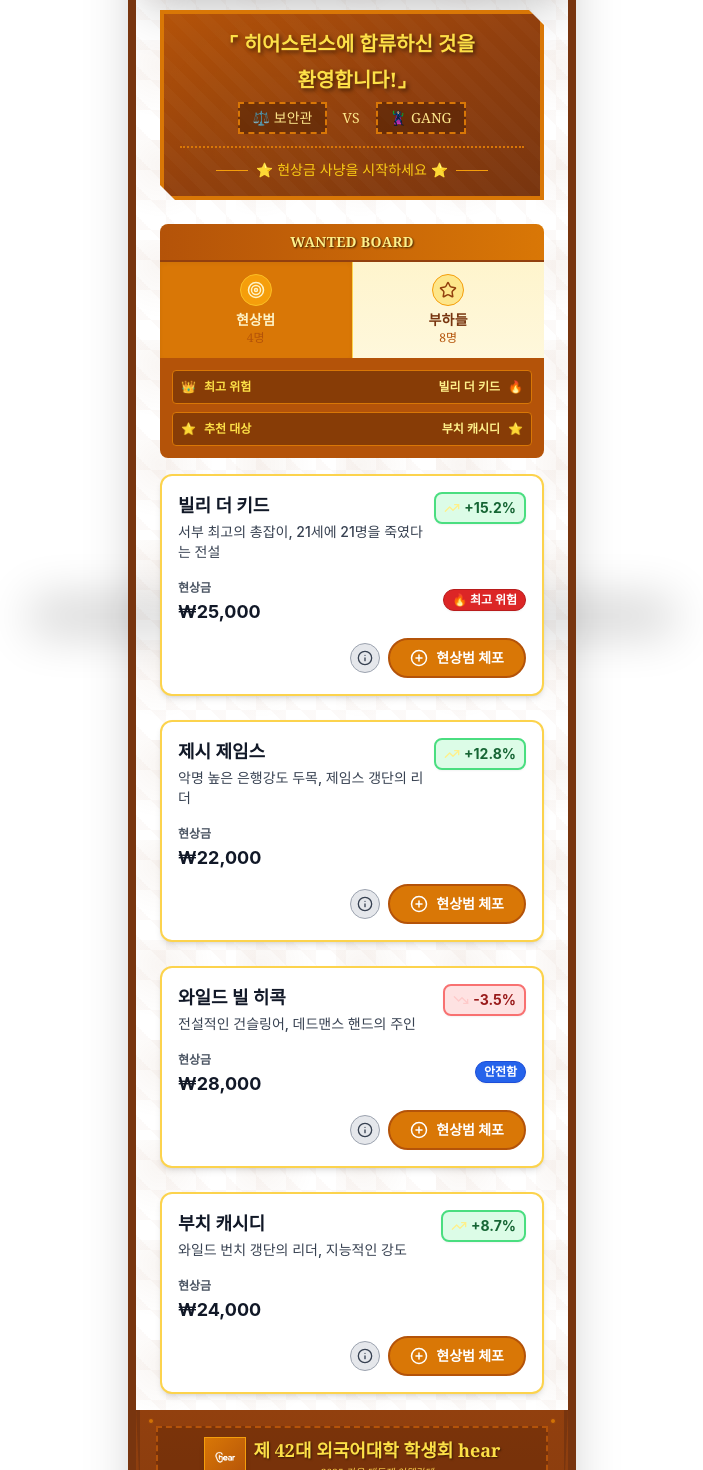
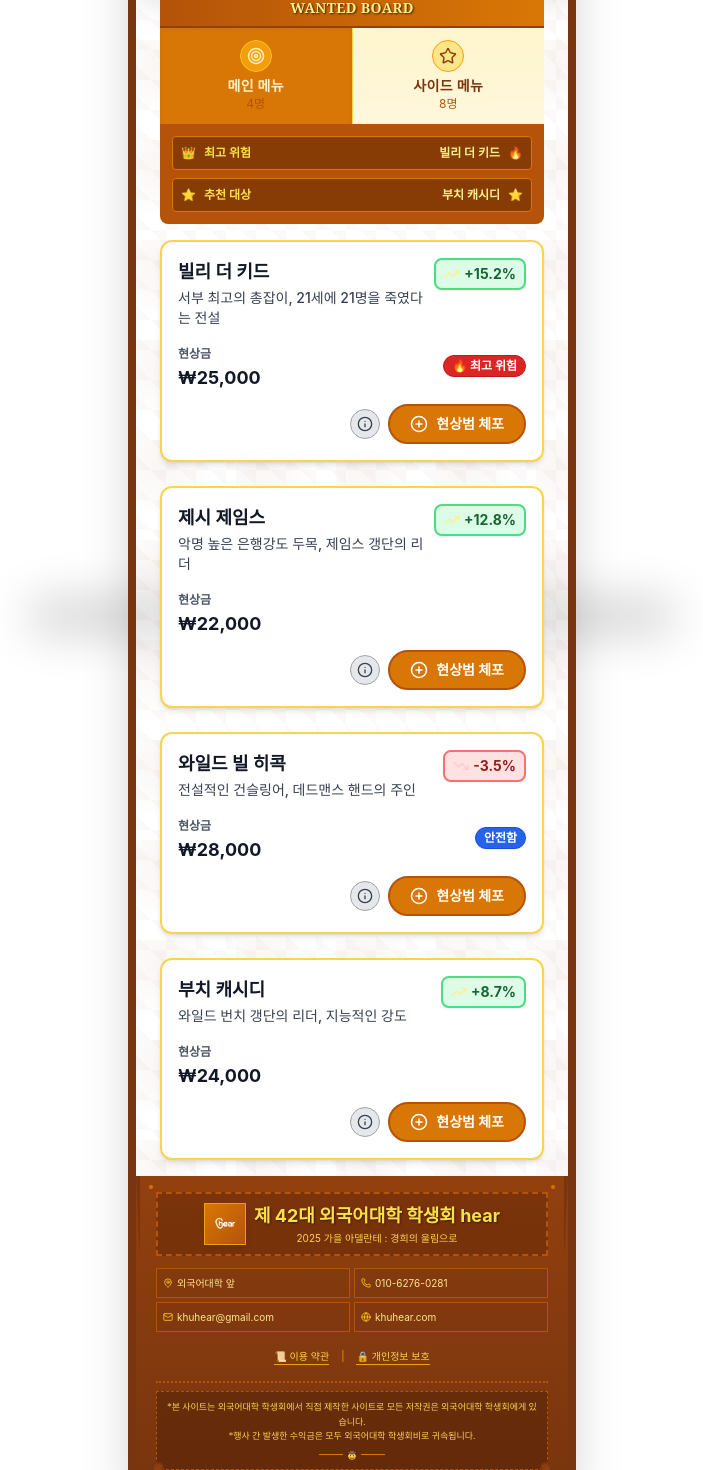
Before and after one commit to hdh985/-42-hear, a React (Create React App) app in the folder frontend/: page / in a window 1280 px wide. Shown: the part 168-1638 px from the top of the page, without its empty margins (288-991 px from the left). Built offline with nearby package versions, Linux system fonts and the light colour scheme.

Commit message:
fix: 프론트엔드 폰트 수정

```diff
--- a/frontend/src/App.tsx
+++ b/frontend/src/App.tsx
@@ -230,62 +230,6 @@ const App: React.FC = () => {
 
         <main className="px-6 py-4 relative z-10">
 
-          {/* 환영 메시지 - 서부 스타일 */}
-          <div className="mb-6 bg-gradient-to-br from-amber-700 via-amber-800 to-amber-900 text-amber-100 border-4 border-amber-600 shadow-2xl relative overflow-hidden"
-               style={{
-                 clipPath: 'polygon(0 0, calc(100% - 15px) 0, 100% 15px, 100% 100%, 15px 100%, 0 calc(100% - 15px))'
-               }}>
-
-            {/* 배경 패턴 */}
-            <div
-              className="absolute inset-0 opacity-20"
-              style={{
-                backgroundImage: `
-                  repeating-linear-gradient(
-                    45deg,
-                    transparent,
-                    transparent 10px,
-                    rgba(255,255,255,0.1) 10px,
-                    rgba(255,255,255,0.1) 20px
-                  ),
-                  radial-gradient(circle at 30% 70%, rgba(255,255,0,0.1) 0%, transparent 50%)
-                `
-              }}
-            ></div>
-
-            <div className="p-4 relative z-10">
-              <div className="text-center mb-3">
-                <h2 className="text-xl font-bold font-serif text-yellow-300 mb-2"
-                    style={{ textShadow: '2px 2px 4px rgba(0,0,0,0.6)' }}>
-                ⌜ 히어스턴스에 합류하신 것을
-                </h2>
-                <h2 className="text-xl font-bold font-serif text-yellow-300 mb-2"
-                    style={{ textShadow: '2px 2px 4px rgba(0,0,0,0.6)' }}>
-                  환영합니다!⌟
-                </h2>
-                <div className="flex items-center justify-center space-x-4 text-sm">
-                  <div className="flex items-center bg-amber-950 bg-opacity-50 px-3 py-1 border-2 border-amber-600 border-dashed">
-                    <span className="text-yellow-400 mr-1">⚖️</span>
-                    <span className="font-serif text-amber-200">보안관</span>
-                  </div>
-                  <div className="flex items-center">
-                    <span className="font-serif text-amber-200">VS </span>
-                  </div>
-                  <div className="flex items-center bg-amber-950 bg-opacity-50 px-3 py-1 border-2 border-amber-600 border-dashed">
-                    <span className="text-yellow-400 mr-1">🦹🏻</span>
-                    <span className="font-serif text-amber-200">GANG </span>
-                  </div>
-                </div>
-              </div>
-
-              {/* 추가 서부 장식 */}
-              <div className="flex items-center justify-center space-x-2 mt-3 pt-3 border-t-2 border-amber-600 border-dotted">
-                <div className="w-8 h-px bg-amber-500"></div>
-                <span className="text-yellow-400 text-sm">⭐ 현상금 사냥을 시작하세요 ⭐</span>
-                <div className="w-8 h-px bg-amber-500"></div>
-              </div>
-            </div>
-          </div>
 
           <MenuTab activeCategory={activeCategory} setActiveCategory={setActiveCategory} />
 
--- a/frontend/src/components/Footer.tsx
+++ b/frontend/src/components/Footer.tsx
@@ -45,10 +45,10 @@ const Footer: React.FC = () => {
                 <img src="/logo.png" alt="히어컴퍼니 로고" className="w-6 h-6" />
               </div>
               <div className="text-center">
-                <h3 className="font-bold text-lg font-serif text-yellow-300" style={{ textShadow: '1px 1px 2px rgba(0,0,0,0.5)' }}>
+                <h3 className="font-bold text-lg font text-yellow-300" style={{ textShadow: '1px 1px 2px rgba(0,0,0,0.5)' }}>
                   제 42대 외국어대학 학생회 hear
                 </h3>
-                <p className="text-amber-300 text-[10px] font-serif italic">2025 가을 대동제 아델란테</p>
+                <p className="text-amber-300 text-[10px] font normal">2025 가을 아델란테 : 경희의 울림으로</p>
               </div>
             </div>
 
@@ -56,19 +56,19 @@ const Footer: React.FC = () => {
             <div className="grid grid-cols-2 gap-1 text-amber-200 text-[10px]">
               <div className="bg-amber-900 bg-opacity-40 p-1.5 border border-amber-700 flex items-center">
                 <MapPin size={10} className="mr-1 text-yellow-400 flex-shrink-0" />
-                <span className="font-serif truncate">외국어대학 앞</span>
+                <span className="font truncate">외국어대학 앞</span>
               </div>
               <div className="bg-amber-900 bg-opacity-40 p-1.5 border border-amber-700 flex items-center">
                 <Phone size={10} className="mr-1 text-yellow-400 flex-shrink-0" />
-                <span className="font-serif truncate">010-6276-0281</span>
+                <span className="font truncate">010-6276-0281</span>
               </div>
               <div className="bg-amber-900 bg-opacity-40 p-1.5 border border-amber-700 flex items-center">
                 <Mail size={10} className="mr-1 text-yellow-400 flex-shrink-0" />
-                <span className="font-serif truncate">khuhear@gmail.com</span>
+                <span className="font truncate">khuhear@gmail.com</span>
               </div>
               <div className="bg-amber-900 bg-opacity-40 p-1.5 border border-amber-700 flex items-center">
                 <Globe size={10} className="mr-1 text-yellow-400 flex-shrink-0" />
-                <span className="font-serif truncate">khuhear.com</span>
+                <span className="font truncate">khuhear.com</span>
               </div>
             </div>
 
@@ -76,14 +76,14 @@ const Footer: React.FC = () => {
             <div className="flex justify-center space-x-3 text-amber-300 text-[10px] py-1">
               <button
                 onClick={() => setTermsOpen(true)}
-                className="font-serif hover:text-yellow-300 transition-colors duration-200 border-b border-amber-500 hover:border-yellow-400"
+                className="font hover:text-yellow-300 transition-colors duration-200 border-b border-amber-500 hover:border-yellow-400"
               >
                 📜 이용 약관
               </button>
               <span className="text-amber-500">|</span>
               <button
                 onClick={() => setTermsOpen(true)}
-                className="font-serif hover:text-yellow-300 transition-colors duration-200 border-b border-amber-500 hover:border-yellow-400"
+                className="font hover:text-yellow-300 transition-colors duration-200 border-b border-amber-500 hover:border-yellow-400"
               >
                 🔒 개인정보 보호
               </button>
@@ -93,10 +93,10 @@ const Footer: React.FC = () => {
             <div className="border-t-2 border-amber-700 border-dotted pt-2">
               <div className="bg-amber-950 bg-opacity-40 p-2 border border-amber-700 border-dashed">
                 <div className="text-center text-amber-300 text-[9px] font-serif leading-relaxed">
-                  <p className="italic">
+                  <p className="normal">
                    *본 사이트는 외국어대학 학생회에서 직접 제작한 사이트로 모든 저작권은 외국어대학 학생회에게 있습니다.
                   </p>
-                  <p className="italic">
+                  <p className="normal">
                    *행사 간 발생한 수익금은 모두 외국어대학 학생회비로 귀속됩니다.
                   </p>
                   <div className="flex items-center justify-center mt-1">
--- a/frontend/src/components/MenuTabs.tsx
+++ b/frontend/src/components/MenuTabs.tsx
@@ -14,8 +14,8 @@ interface MenuTabProps {
 
 const MenuTab: React.FC<MenuTabProps> = ({ activeCategory, setActiveCategory }) => {
   const categories: Category[] = [
-    { id: 'snack', name: '현상범', icon: <Target size={18} /> },
-    { id: 'beverage', name: '부하들', icon: <Star size={18} /> }
+    { id: 'snack', name: '메인 메뉴', icon: <Target size={18} /> },
+    { id: 'beverage', name: '사이드 메뉴', icon: <Star size={18} /> }
   ];
 
   return (
@@ -37,7 +37,7 @@ const MenuTab: React.FC<MenuTabProps> = ({ activeCategory, setActiveCategory })
             <button
               key={category.id}
               className={`
-                flex-1 py-3 px-2 transition-all duration-300 font-serif border-r border-amber-300 last:border-r-0
+                flex-1 py-3 px-2 transition-all duration-300 font border-r border-amber-300 last:border-r-0
                 ${activeCategory === category.id
                   ? 'bg-amber-600 text-amber-100 shadow-inner'
                   : 'text-amber-900 hover:bg-amber-200'
@@ -77,10 +77,10 @@ const MenuTab: React.FC<MenuTabProps> = ({ activeCategory, setActiveCategory })
               <div className="flex items-center justify-between">
                 <div className="flex items-center space-x-2">
                   <span className="text-yellow-400">👑</span>
-                  <span className="font-bold text-yellow-300 font-serif">최고 위험</span>
+                  <span className="font-bold text-yellow-300 font">최고 위험</span>
                 </div>
                 <div className="flex items-center space-x-2">
-                  <span className="font-bold text-yellow-200 font-serif">
+                  <span className="font-bold text-yellow-200 font">
                     {activeCategory === 'snack' ? '빌리 더 키드' : '독 홀리데이'}
                   </span>
                   <span className="text-red-400 font-semibold">🔥</span>
@@ -93,10 +93,10 @@ const MenuTab: React.FC<MenuTabProps> = ({ activeCategory, setActiveCategory })
               <div className="flex items-center justify-between">
                 <div className="flex items-center space-x-2">
                   <span className="text-blue-400">⭐</span>
-                  <span className="font-bold text-yellow-300 font-serif">추천 대상</span>
+                  <span className="font-bold text-yellow-300 font">추천 대상</span>
                 </div>
                 <div className="flex items-center space-x-2">
-                  <span className="font-bold text-yellow-200 font-serif">
+                  <span className="font-bold text-yellow-200 font">
                     {activeCategory === 'snack' ? '부치 캐시디' : '블랙 바트'}
                   </span>
                   <span className="text-blue-400 font-semibold">⭐</span>
```
Also changed, not shown: frontend/src/components/Header.tsx (+13 -13 lines), frontend/src/components/OrderForm.tsx (+26 -26 lines).
